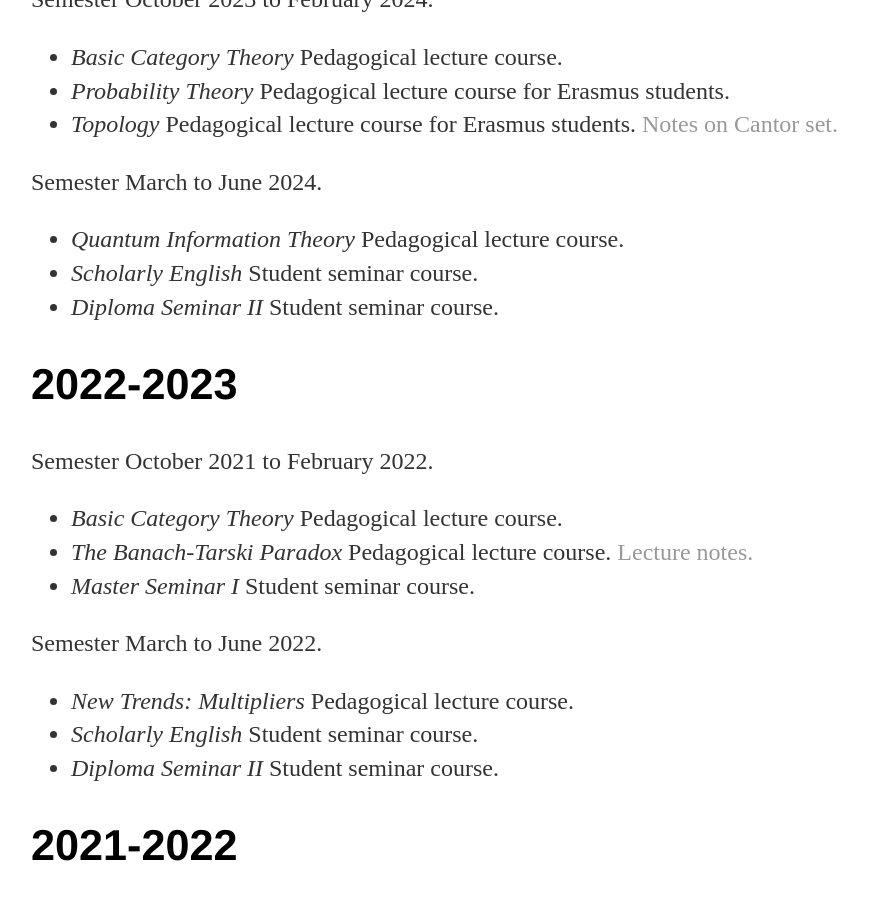
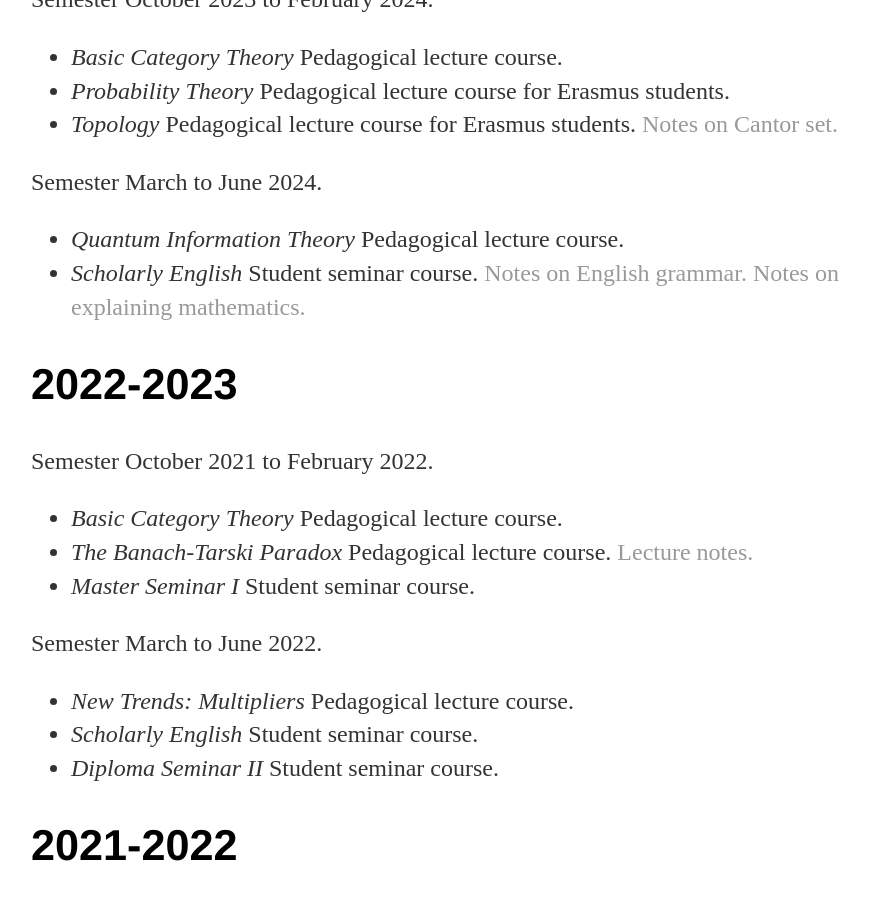
Before and after one commit to andrewmckeemaths/andrewmckeemaths.github.io, a Jekyll site: the page built from teaching/index.html, in a window 1280 px wide and 900 px high, scrolled down 318 px. Shown: the whole window, without its empty margins (161-1030 px from the left). Built offline with Jekyll 4.4.1, drawn with Linux system fonts in a browser that asks for light colours.

Commit message:
Update index.html
Added links to English notes

```diff
--- a/teaching/index.html
+++ b/teaching/index.html
@@ -17,8 +17,7 @@ title: Andrew McKee
 <p>Semester March to June 2024.</p>
   <ul>
     <li><em>Quantum Information Theory</em> Pedagogical lecture course.</li>
-    <li><em>Scholarly English</em> Student seminar course.</li>
-    <li><em>Diploma Seminar II</em> Student seminar course.</li>
+    <li><em>Scholarly English</em> Student seminar course. <a href="UwBteaching/CantorSetMcKee.pdf" target="_blank">Notes on English grammar.</a> <a href="UwBteaching/CantorSetMcKee.pdf" target="_blank">Notes on explaining mathematics.</a></li>
   </ul>
 
 
```
